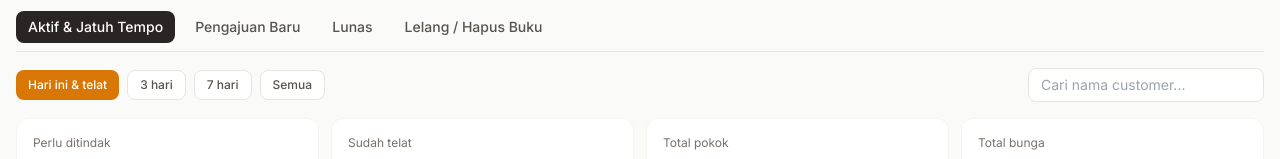
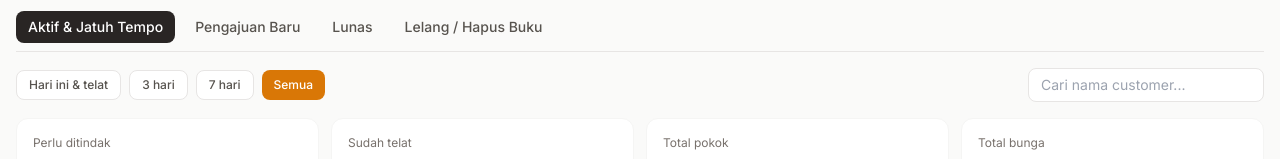
Before and after one commit to ibnu1111/gadai, a Next.js app: page /admin/buku/tempo in a window 1280 px wide. Shown: the part 142-301 px from the top of the page. Built offline with nearby package versions, Linux system fonts and the light colour scheme; no server answers; sample sign-in values are in the browser's storage.

Commit message:
Default Aktif tab filter to Semua instead of Hari ini & telat

```diff
--- a/src/app/admin/buku/tempo/page.tsx
+++ b/src/app/admin/buku/tempo/page.tsx
@@ -180,7 +180,7 @@
   const [pengajuan, setPengajuan] = useState<GadaiRingkas[]>([])
   const [loading, setLoading] = useState(true)
   const [error, setError] = useState('')
-  const [hari, setHari] = useState<number | null>(0)
+  const [hari, setHari] = useState<number | null>(null)
   const [search, setSearch] = useState('')
   const [page, setPage] = useState(1)
   const [totalPages, setTotalPages] = useState(1)
```
